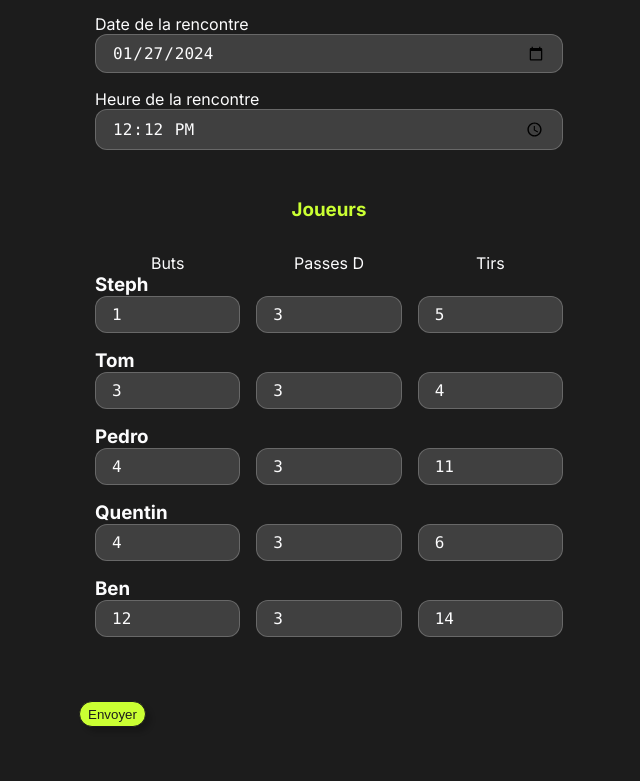
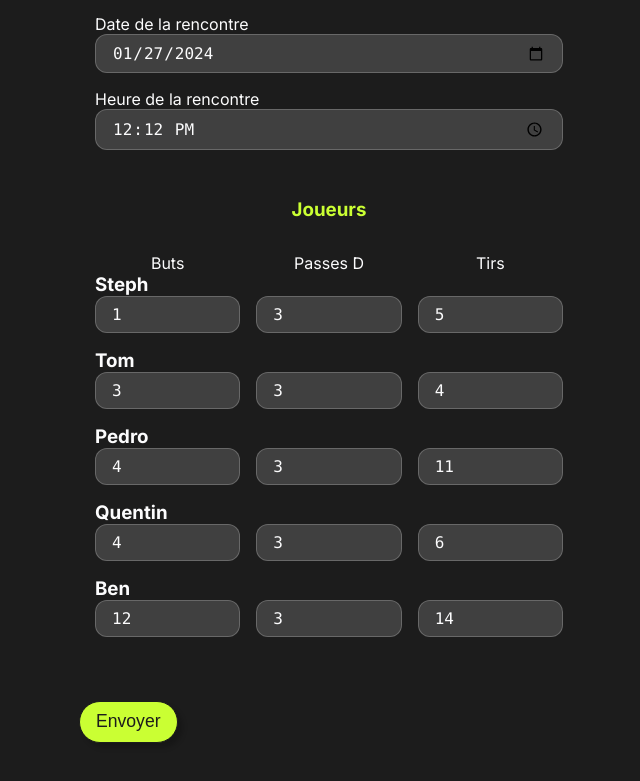
Before and after one commit to Benji-devw/my-stats-bis, a Next.js app: page /pages/match/post in a window 1280 px wide. Shown: the part 542-1323 px from the top of the page, without its empty margins (311-951 px from the left). Built offline with nearby package versions, Linux system fonts and the light colour scheme.

Commit message:
Update button styles and global CSS

```diff
--- a/src/styles/button.module.css
+++ b/src/styles/button.module.css
@@ -1,8 +1,9 @@
 .button {
   background-color: var(--primary-60);
   border: 1px solid var(--background);
-  border-radius: var(--b-radius-16);
-  padding: .3rem .5rem;
+  border-radius: var(--b-radius-26);
+  padding: .6rem 1rem;
+  font-size: 1.1rem;
   color: var(--background);
 
   max-width: 400px;
@@ -13,4 +14,10 @@
   cursor: pointer;
 
   box-shadow: var(--b-shadow-5);
+  transition: all .2s ease-in-out;
 }
+
+.button:hover {
+  background-color: var(--primary-80);
+  transform: scale(1.1);
+}
--- a/src/styles/globals.css
+++ b/src/styles/globals.css
@@ -1,7 +1,7 @@
 :root {
   --max-width: 1100px;
   --b-radius-12: 12px;
-  --b-radius-16: 16px;
+  --b-radius-26: 26px;
   --b-radius-50: 50%;
 
   --b-shadow-5: 5px 5px 5px rgba(0, 0, 0, 0.2);
```
